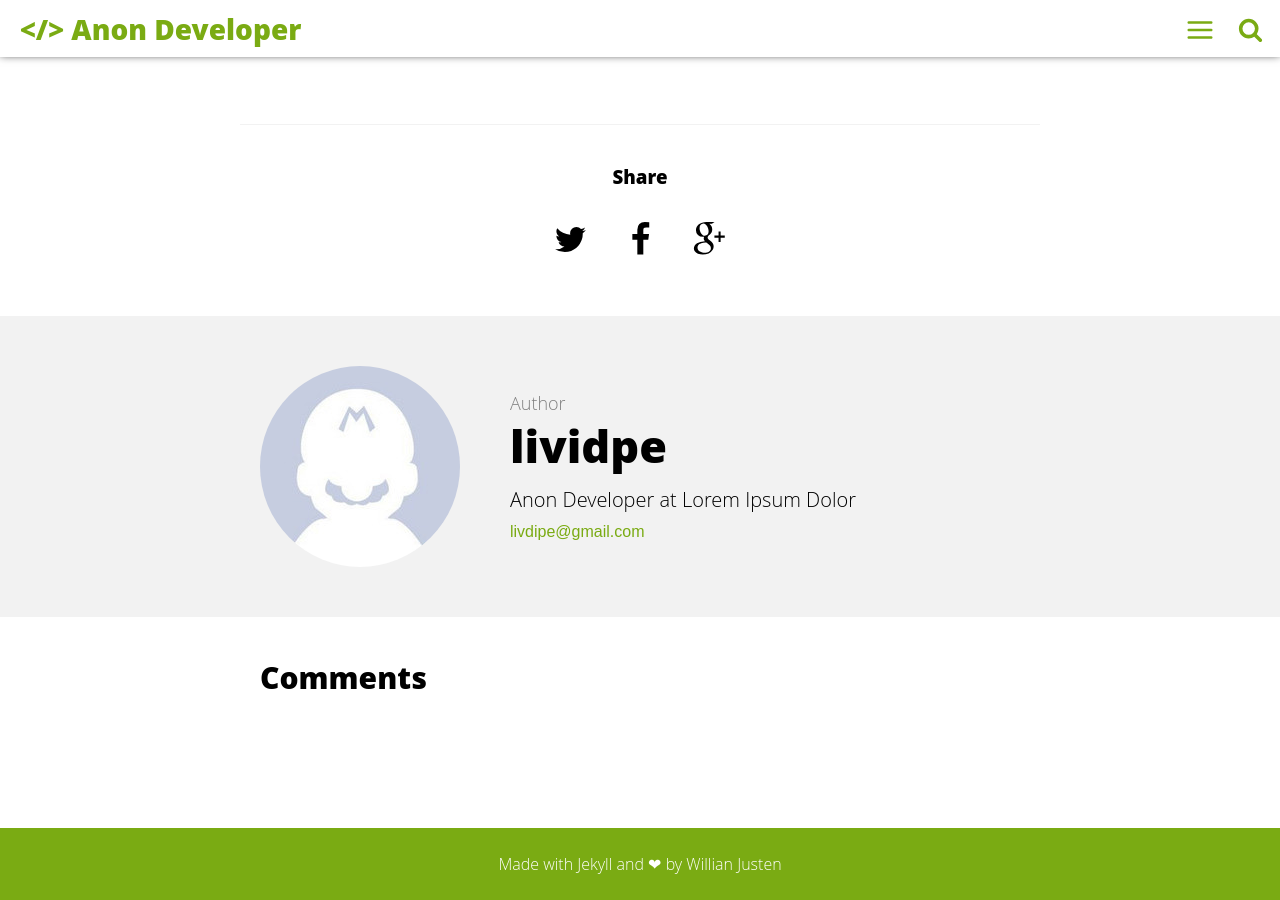
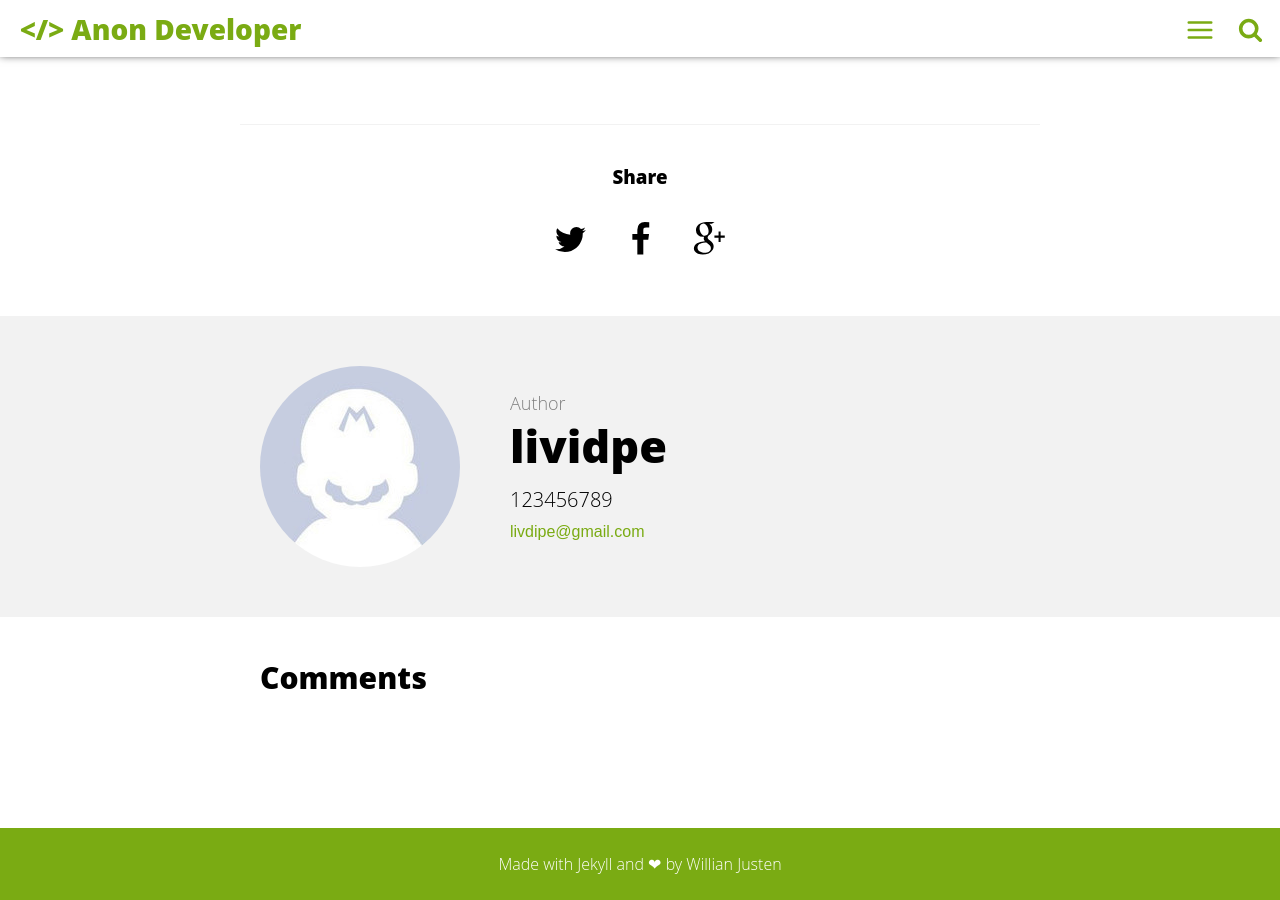
Before and after one commit to livdipe/livdipe.github.io, a Jekyll site: the page built from _posts/2016-06-20-first-jekyll-github-blog.md, in a window 1280 px wide and 900 px high, scrolled down 1364 px. Built offline with Jekyll 4.4.1, drawn with Linux system fonts in a browser that asks for light colours; comment, search, counter and statistics services are not loaded.

Commit message:
修改_config.yml文件

```diff
--- a/_config.yml
+++ b/_config.yml
@@ -1,14 +1,14 @@
 # Site settings
-description: A blog about lorem ipsum dolor sit amet
+description: A blog about lividpe
 baseurl: "" # the subpath of your site, e.g. /blog
 #url: "http://willianjusten.com.br" # the base hostname & protocol for your site e.g. http://willianjusten.com.br
-url: "http://livdipe.github.io" # the base hostname & protocol for your site e.g. http://willianjusten.com.br
+url: "https://livdipe.github.io" # the base hostname & protocol for your site e.g. http://willianjusten.com.br
 
 # User settings
 # username: Lorem Ipsum
 username: lividpe
-user_description: Anon Developer at Lorem Ipsum Dolor
-user_title: Anon Developer
+user_description: 123456789
+user_title: mu
 email: livdipe@gmail.com
 twitter_username: livdipe
 github_username:  livdipe
```
